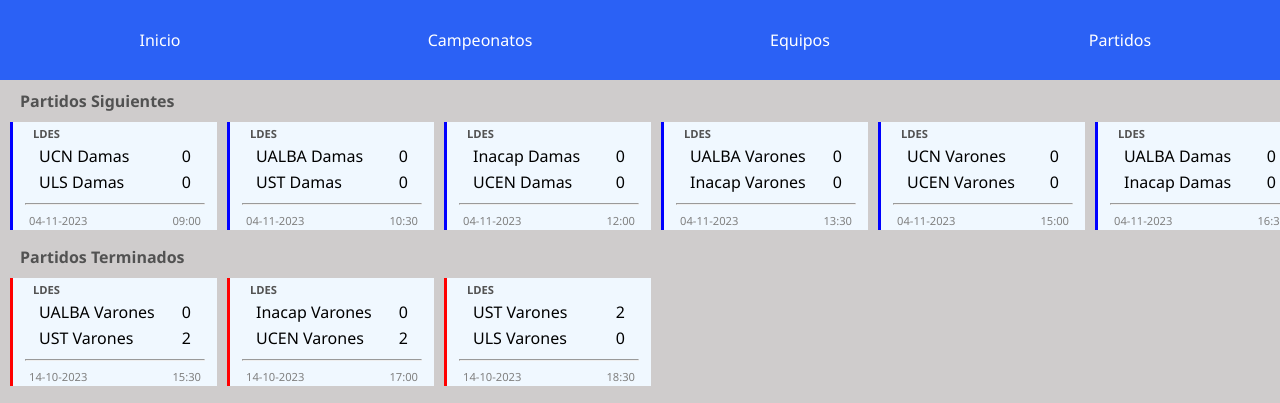
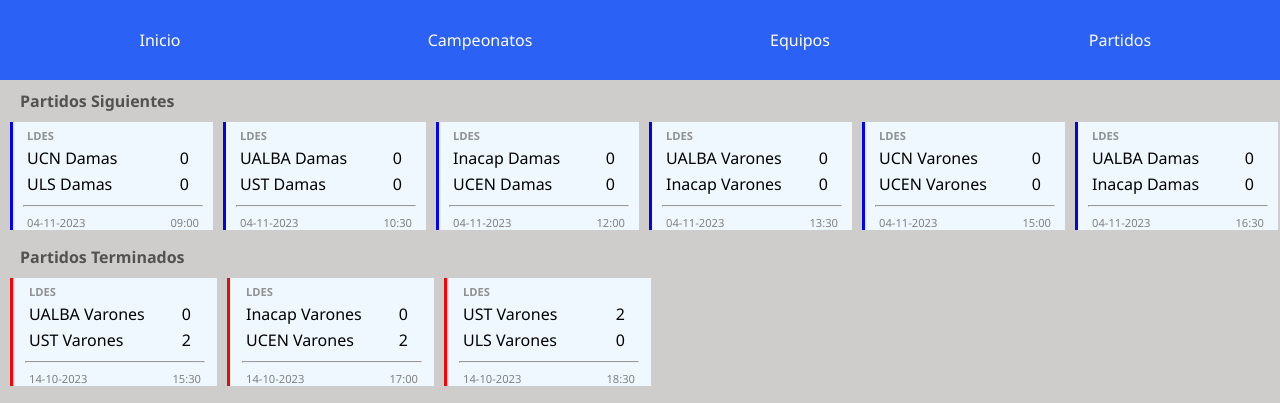
Before and after one commit to Joelherr09/test-app-v, a React (Vite) app: page / in a window 1280 px wide. Shown: the top 403 px of the page. Built offline with nearby package versions, Linux system fonts and the light colour scheme.

Commit message:
otro reajuste de tamaños

```diff
--- a/src/components/css/CuadroListaPartido.css
+++ b/src/components/css/CuadroListaPartido.css
@@ -1,6 +1,6 @@
 .CuadroListaPartido{
     background-color: aliceblue;
-    padding: 8px 10px;
+    padding: 0px 10px;
     margin: 4px 10px;
     border-left: 2px solid red;
     display: flex;
--- a/src/components/css/CuadroPartido.css
+++ b/src/components/css/CuadroPartido.css
@@ -6,7 +6,8 @@
     margin: 10px 0px 0px 10px;
     position: inherit;
     border-left: 3px solid blue;
-    padding: 0px 12px 12px;
+    padding: 0px 10px 12px;
+    justify-content: flex-start;
 
 }
 .CuadroPartido:hover{
@@ -24,18 +25,18 @@
 }
 .CuadroPartido h4{
     font-size: 0.7rem;
-    color: rgb(83, 83, 83);
-    margin-left: 8px;
+    color: rgb(145, 145, 145);
+    margin-left: 4px;
     display: block;
     margin-top: 2px;
     margin-bottom: 2px;
-    padding-top: 4px;
+    padding-top: 6px;
 }
 .equipo{
     display: flex;
     justify-content: space-between;
     align-items: center;
-    padding: 0 10px;
+    padding: 0 10px 0px 0px;
 
 }
 .equipo p{
--- a/src/components/css/CuadroPartidoTerminado.css
+++ b/src/components/css/CuadroPartidoTerminado.css
@@ -16,26 +16,19 @@
     margin: 10px 0px 10px 10px;
     position: inherit;
     border-left: 3px solid red;
-    padding: 0px 12px 12px;
+    padding: 0px 10px 12px;
 }
 .CuadroPartidoTerminado hr{
     color: aliceblue;
 }
 .CuadroPartidoTerminado h4{
     font-size: 0.7rem;
-    color: rgb(83, 83, 83);
-    margin-left: 8px;
+    color: rgb(145, 145, 145);
+    margin-left: 4px;
     display: block;
     margin-top: 2px;
     margin-bottom: 2px;
-    padding-top: 4px;
-}
-.equipo{
-    display: flex;
-    justify-content: space-between;
-    align-items: center;
-    padding: 0 10px;
-
+    padding-top: 6px;
 }
 .equipo-footer{
     display: flex;
--- a/src/components/css/EquipoListaRectangulo.css
+++ b/src/components/css/EquipoListaRectangulo.css
@@ -1,6 +1,6 @@
 .CuerpoListaEquipos{
     background-color: aliceblue;
-    padding: 8px 8px 14px;
+    padding: 8px 8px 8px 0px;
     margin-top: 6px;
     margin-left: 20px;
     margin-right: 20px;
```
